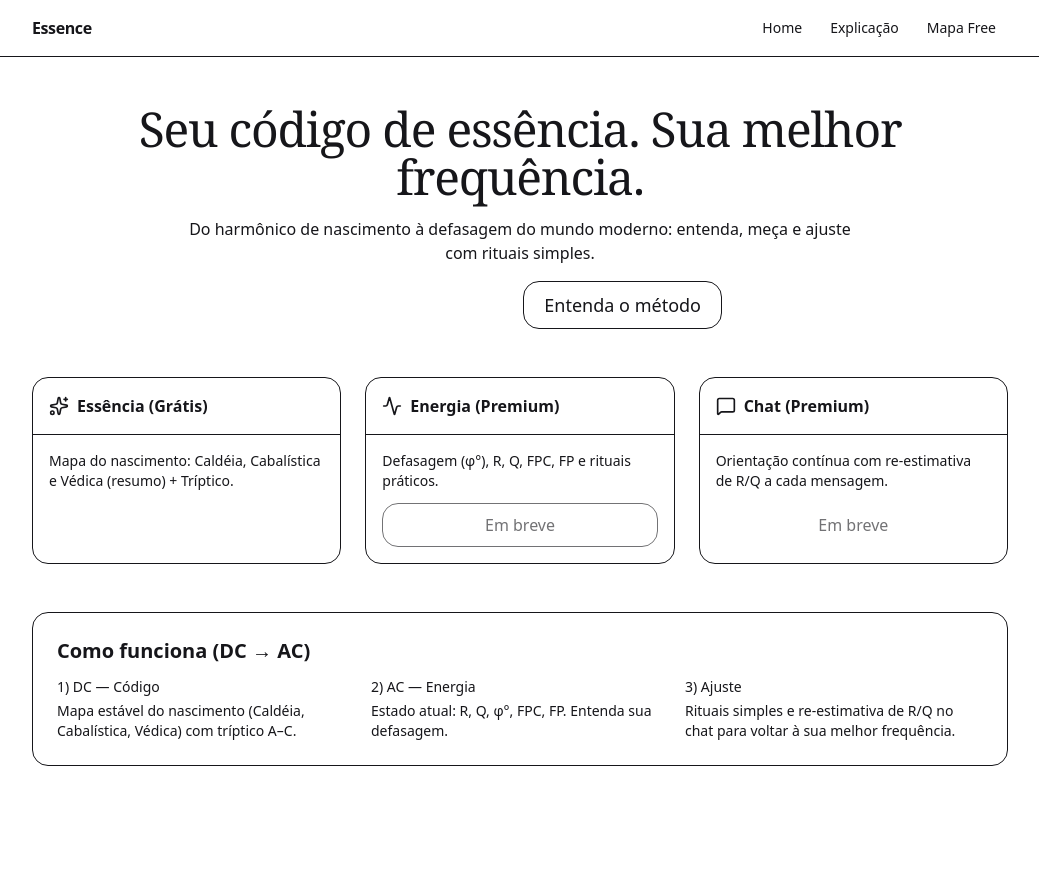
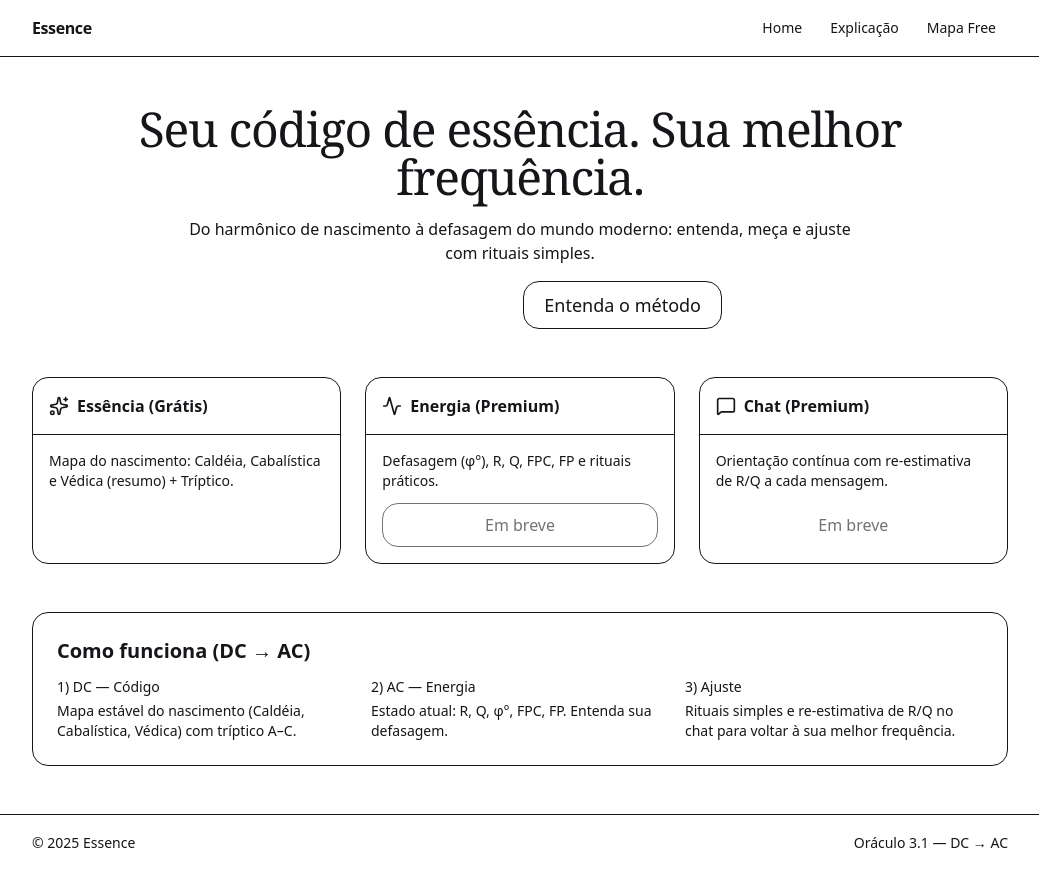
Before and after one commit to raydatorre/Essence, a Next.js app: page / in a window 1280 px wide. Shown: the whole page, without its empty margins (120-1159 px from the left). Before the commit the page ends 814 px from the top, so only its background shows below. Built offline with nearby package versions, Linux system fonts and the light colour scheme; no server answers.

Commit message:
feat(www): footer + metadata Open Graph/Twitter e estrutura flex

```diff
--- a/src/app/layout.tsx
+++ b/src/app/layout.tsx
@@ -1,17 +1,40 @@
 import "./globals.css";
 import type { Metadata } from "next";
 import Header from "@/components/site/header";
+import Footer from "@/components/site/footer";
+
+const siteUrl =
+  process.env.NEXT_PUBLIC_SITE_URL?.replace(/\/$/, "") || "http://localhost:3000";
 
 export const metadata: Metadata = {
   title: "Essence — Oráculo 3.1",
   description: "Seu código de essência. Sua melhor frequência.",
+  metadataBase: new URL(siteUrl),
+  openGraph: {
+    type: "website",
+    url: siteUrl,
+    title: "Essence — Oráculo 3.1",
+    description: "Do harmônico de nascimento à defasagem do mundo moderno: entenda, meça e ajuste.",
+    images: [{ url: "/og.png", width: 1200, height: 630, alt: "Essence — Oráculo 3.1" }],
+  },
+  twitter: {
+    card: "summary_large_image",
+    title: "Essence — Oráculo 3.1",
+    description:
+      "Do harmônico de nascimento à defasagem do mundo moderno: entenda, meça e ajuste.",
+    images: ["/og.png"],
+  },
 };
+
 export default function RootLayout({ children }: { children: React.ReactNode }) {
   return (
     <html lang="pt-BR">
       <body className="bg-background text-foreground">
-        <Header />
-        {children}
+        <div className="min-h-dvh flex flex-col">
+          <Header />
+          <main className="flex-1">{children}</main>
+          <Footer />
+        </div>
       </body>
     </html>
   );
--- /dev/null
+++ b/src/components/site/footer.tsx
@@ -0,0 +1,10 @@
+export default function Footer() {
+  return (
+    <footer className="border-t">
+      <div className="max-w-5xl mx-auto px-6 h-14 flex items-center justify-between text-sm text-muted-foreground">
+        <p>© {new Date().getFullYear()} Essence</p>
+        <p>Oráculo 3.1 — DC → AC</p>
+      </div>
+    </footer>
+  );
+}
```
Also changed, not shown: public/og.png (added).
